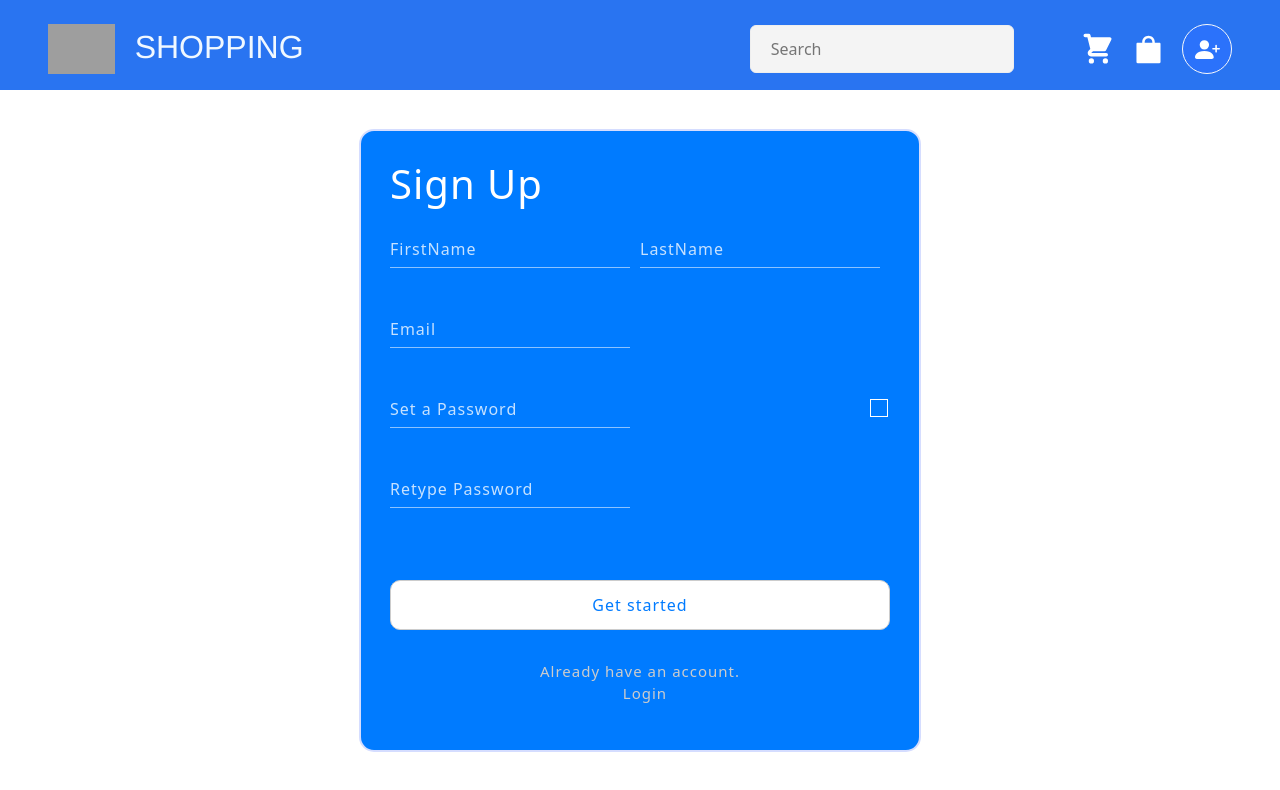
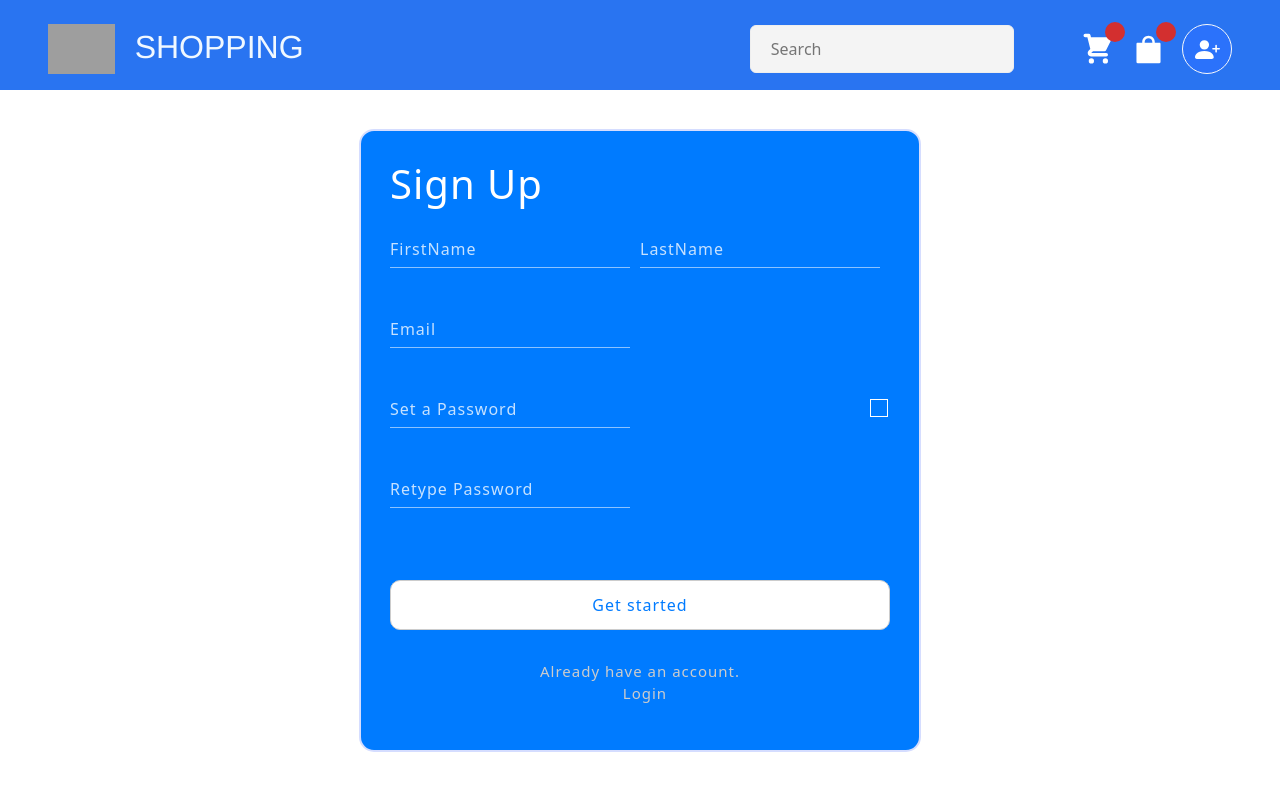
Before and after one commit to Karthick2505/Shopping-cart, a React (Create React App) app: page /signup in a window 1280 px wide. Shown: the top 790 px of the page. Built offline with nearby package versions, Linux system fonts and the light colour scheme; no server answers; grey boxes are pictures that could not be loaded.

Commit message:
4aug 2nd commit

```diff
--- a/src/Ekart/Ekart.css
+++ b/src/Ekart/Ekart.css
@@ -629,13 +629,14 @@ label {
     display: none;
   }
   div.content {
-    margin-left: 0;
+    margin-left: 0 !important;
     padding: 1px 10px;
 }
 .single-product{
   scale: 90%;
   margin-bottom: 0;
 }
+
 
 }
 
@@ -658,6 +659,12 @@ label {
   .shopping-cart .text-center {
     scale: 50%;
   }
+  .sidebar{
+    width: 150px !important;
+  }
+  div.content {
+    margin-left: 150px;
+}
 
 }
 
--- a/src/Ekart/Ekartmain.js
+++ b/src/Ekart/Ekartmain.js
@@ -16,6 +16,7 @@ import SignUp from "./component/ContactForm/SignUp";
 import ContactForm from './component/ContactForm/Login'
 import Addtowhislist from './component/Addtowishlist';
 import Userprofile from './component/Userprofile/User-profile';
+import Badge from '@mui/material/Badge';
 
 
 function Ekartmain() {
@@ -104,9 +105,10 @@ function Ekartmain() {
               <form class="search" role="search" onSubmit={submit}>
                 <input value={value} type="text" placeholder="Search" onChange={changeinInput} />
               </form>
-              <Link to="/cart"><HiShoppingCart  color='white' size={35} /><span className="badge badge-warning float-right " >{cartcount>0 ? cartcount : ''}</span></Link>
-              <Link to="/wishlist"><AiFillShopping color='white' size={35} /><span className="badge badge-warning float-right " >{whishlistcount>0 ? whishlistcount : ''}</span></Link>
-
+              {/* <Link to="/cart"><HiShoppingCart  color='white' size={35} /><span className="badge badge-warning float-right " >{cartcount>0 ? cartcount : ''}</span></Link> */}
+              <Link to="/cart"><Badge badgeContent={cartcount >0 ? cartcount : ''} color="error"><HiShoppingCart  color='white' size={35} /></Badge></Link>
+              <Link to="/wishlist"><Badge badgeContent={whishlistcount>0 ? whishlistcount : ''} color="error"><AiFillShopping color='white' size={35} /></Badge></Link>
+              {/* <Link to="/wishlist"><AiFillShopping color='white' size={35} /><span className="badge badge-warning float-right " >{whishlistcount>0 ? whishlistcount : ''}</span></Link> */}
               <Link to={loggedin ? '/user' :'/Shopping-cart'}><button class="btn btn-light profileicon">{ loggedin ? <BsPersonCheckFill size={25} />  : <BsFillPersonPlusFill size={25}/>}</button></Link>
             </div>
           </div>
--- a/src/Ekart/component/Addtowishlist.js
+++ b/src/Ekart/component/Addtowishlist.js
@@ -57,7 +57,7 @@ function Addtowhislist(props) {
                                 return (<>
 
                                     {/* Single Product */}
-                                    <div class=" col-lg-4 col-xl-3 ">
+                                    <div class=" col-lg-4 col-xl-3 col-sm-4">
                                         <div id="product-2" class="single-product" >
                                             <div class="part-1" >
                                                 <img src={val[0].thumbnail}></img>
--- a/src/Ekart/component/ContactForm/SignUp.js
+++ b/src/Ekart/component/ContactForm/SignUp.js
@@ -67,8 +67,7 @@ function SignUp(props) {
     const handleSubmit = event => {
         event.preventDefault(); // 👈️ prevent page refresh
         // eslint-disable-next-line
-        // const validEmail = /^\w+([\.-]?\w+)*@\w+([\.-]?\w+)*(\.\w{2,3})+$/;
-        const validEmail = "a";
+        const validEmail = /^\w+([\.-]?\w+)*@\w+([\.-]?\w+)*(\.\w{2,3})+$/;
         // console.log(` ${firstName} ${lastName} ${email} ${password} ${repassword}`);
 
         if (email.match(validEmail) && password === repassword) {
```
Also changed, not shown: package.json (+8 -4 lines), 1 other file (tests, documents, lock files or other folders).
